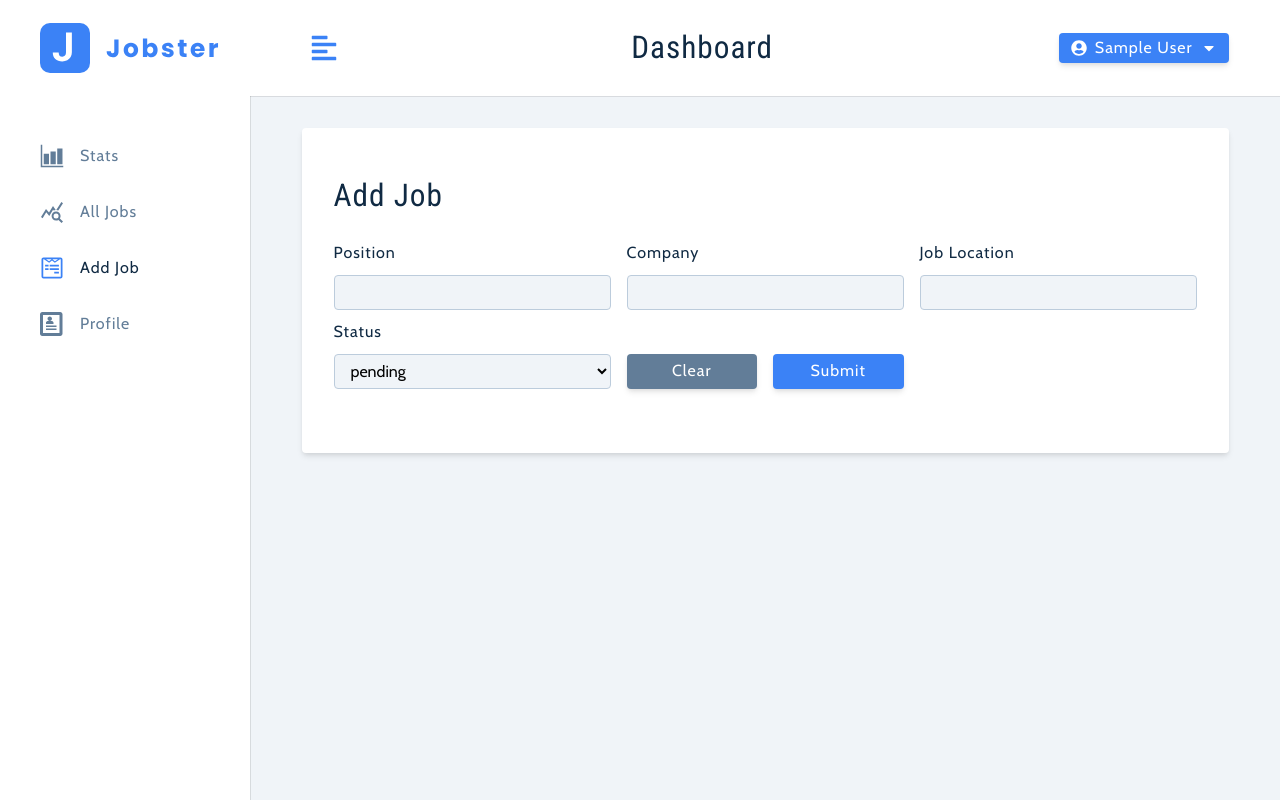
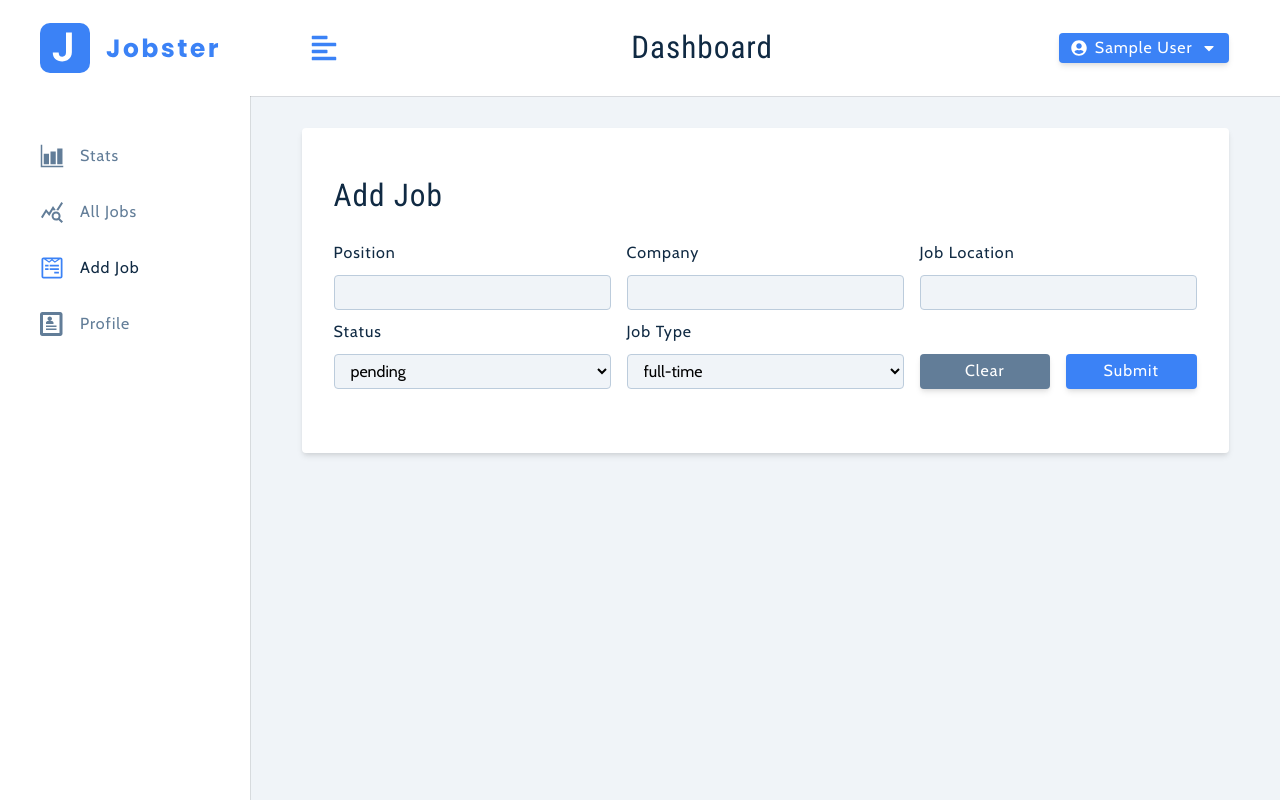
Before and after one commit to priyak1203/jobster, a React (Create React App) app: page /add-job in a window 1280 px wide. Built offline with nearby package versions, Linux system fonts and the light colour scheme; sample sign-in values are in the browser's storage.

Commit message:
jobtype and status inputs

```diff
--- a/src/assets/wrappers/DashboardFormPage.js
+++ b/src/assets/wrappers/DashboardFormPage.js
@@ -53,7 +53,7 @@ const Wrapper = styled.section`
       column-gap: 1rem;
     }
     .btn-container {
-      /* margin-top: 0; */
+      margin-top: 0;
     }
   }
 
@@ -68,9 +68,3 @@ const Wrapper = styled.section`
 `;
 
 export default Wrapper;
-
-//
-//
-//
-//
-//
--- /dev/null
+++ b/src/components/FormRowSelect.js
@@ -0,0 +1,26 @@
+import React from 'react';
+
+const FormRowSelect = ({ name, value, handleChange, list, labelText }) => {
+  return (
+    <div className="form-row">
+      <label htmlFor={name} className="form-label">
+        {labelText || name}
+      </label>
+      <select
+        name={name}
+        id={name}
+        className="form-input"
+        value={value}
+        onChange={handleChange}
+      >
+        {list.map((itemValue, index) => (
+          <option key={index} value={itemValue}>
+            {itemValue}
+          </option>
+        ))}
+      </select>
+    </div>
+  );
+};
+
+export default FormRowSelect;
--- a/src/components/index.js
+++ b/src/components/index.js
@@ -1,8 +1,8 @@
 import BigSidebar from './BigSidebar';
 import FormRow from './FormRow';
+import FormRowSelect from './FormRowSelect';
 import Logo from './Logo';
 import Navbar from './Navbar';
-
 import SmallSidebar from './SmallSidebar';
 
-export { BigSidebar, FormRow, Logo, Navbar, SmallSidebar };
+export { BigSidebar, FormRow, FormRowSelect, Logo, Navbar, SmallSidebar };
--- a/src/pages/dashboard/AddJob.js
+++ b/src/pages/dashboard/AddJob.js
@@ -2,7 +2,7 @@ import React from 'react';
 import { useSelector } from 'react-redux';
 import { toast } from 'react-toastify';
 import Wrapper from '../../assets/wrappers/DashboardFormPage';
-import { FormRow } from '../../components';
+import { FormRow, FormRowSelect } from '../../components';
 
 const AddJob = () => {
   const {
@@ -10,6 +10,8 @@ const AddJob = () => {
     position,
     company,
     jobLocation,
+    jobType,
+    jobTypeOptions,
     isEditing,
     status,
     statusOptions,
@@ -58,26 +60,20 @@ const AddJob = () => {
             handleChange={handleJobInput}
           />
           {/* job status */}
-          <div className="form-row">
-            <label htmlFor="status" className="form-label">
-              status
-            </label>
-            <select
-              name="status"
-              id="status"
-              className="form-input"
-              value={status}
-              onChange={handleJobInput}
-            >
-              {statusOptions.map((itemValue, index) => (
-                <option key={index} value={itemValue}>
-                  {itemValue}
-                </option>
-              ))}
-            </select>
-          </div>
-
+          <FormRowSelect
+            name="status"
+            value={status}
+            list={statusOptions}
+            handleChange={handleJobInput}
+          />
           {/* job type */}
+          <FormRowSelect
+            labelText="job type"
+            name="jobType"
+            value={jobType}
+            list={jobTypeOptions}
+            handleChange={handleJobInput}
+          />
 
           <div className="btn-container">
             {/* clear button  */}
```
